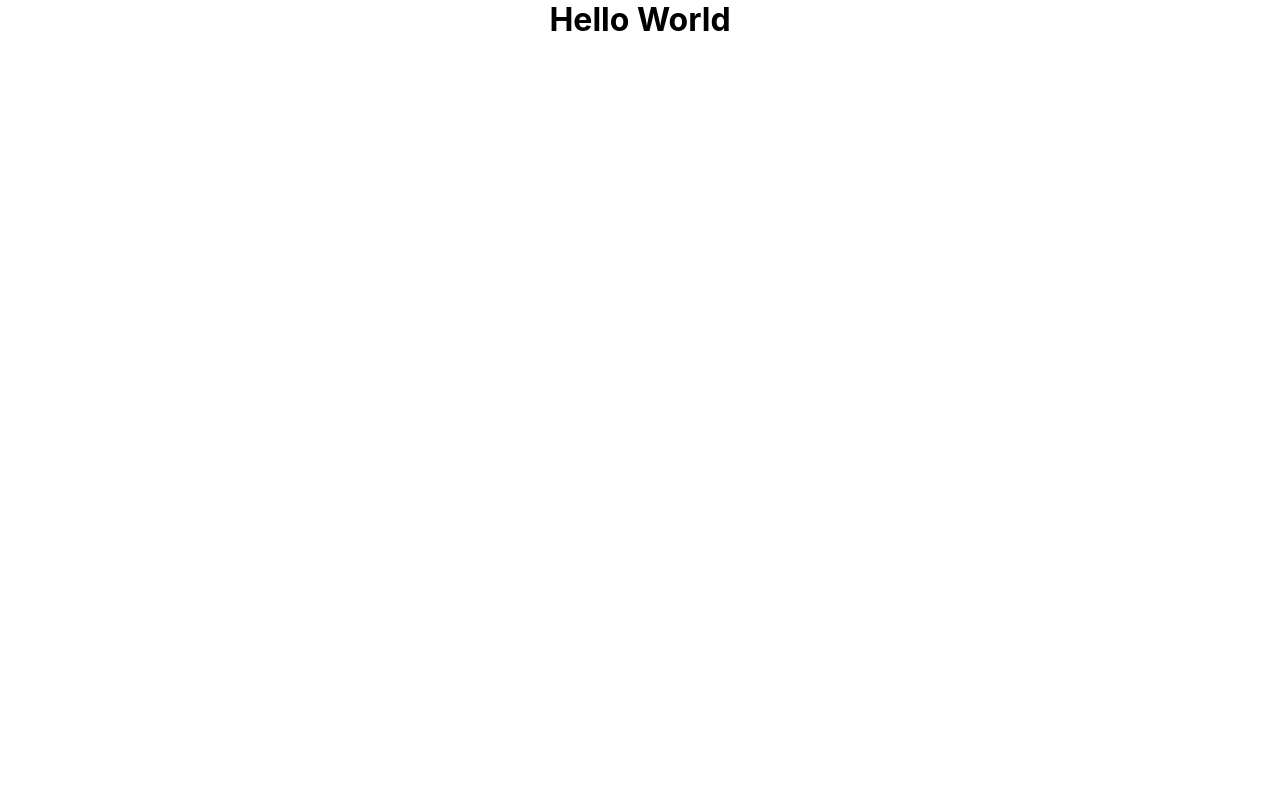
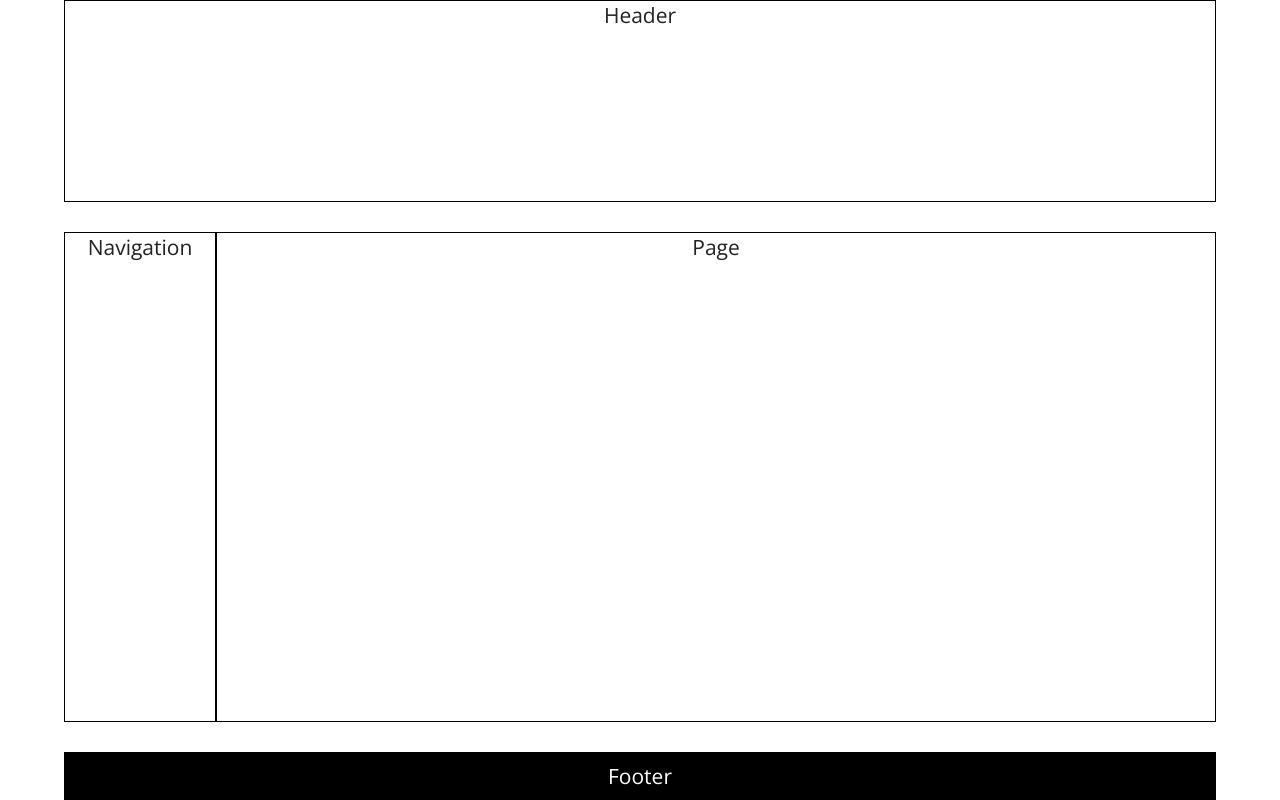
Before and after one commit to ArekeL/SPA_react_router, a React (Create React App) app: page / in a window 1280 px wide. Built offline with nearby package versions, Linux system fonts and the light colour scheme.

Commit message:
Initial layout + react router

```diff
--- a/package.json
+++ b/package.json
@@ -8,6 +8,7 @@
     "@testing-library/user-event": "^13.5.0",
     "react": "^18.2.0",
     "react-dom": "^18.2.0",
+    "react-router-dom": "^6.6.2",
     "react-scripts": "5.0.1",
     "web-vitals": "^2.1.4"
   },
--- a/public/index.html
+++ b/public/index.html
@@ -13,6 +13,11 @@
       user's mobile device or desktop. See https://developers.google.com/web/fundamentals/web-app-manifest/
     -->
   <link rel="manifest" href="%PUBLIC_URL%/manifest.json" />
+  <link rel="preconnect" href="https://fonts.googleapis.com">
+  <link rel="preconnect" href="https://fonts.gstatic.com" crossorigin>
+  <link
+    href="https://fonts.googleapis.com/css2?family=Open+Sans:ital,wght@0,400;0,600;0,700;1,400;1,600;1,700&display=swap"
+    rel="stylesheet">
   <!--
       Notice the use of %PUBLIC_URL% in the tags above.
       It will be replaced with the URL of the `public` folder during the build.
--- a/src/layouts/App.js
+++ b/src/layouts/App.js
@@ -1,13 +1,25 @@
 import React, { Component } from "react";
 import "../styles/App.css";
+import { BrowserRouter as Router } from "react-router-dom";
+import Header from "./Header";
+import Navigation from "./Navigation";
+import Page from "./Page";
+import Footer from "./Footer";
 
 class App extends Component {
 	state = {};
 	render() {
 		return (
-			<div className='App'>
-				<h1>Hello World</h1>
-			</div>
+			<Router>
+				<div className='app'>
+					<header>{<Header />}</header>
+					<main>
+						<aside className='nav'>{<Navigation />}</aside>
+						<section className='page'>{<Page />}</section>
+					</main>
+					<footer>{<Footer />}</footer>
+				</div>
+			</Router>
 		);
 	}
 }
--- /dev/null
+++ b/src/layouts/Footer.js
@@ -0,0 +1,5 @@
+const Footer = () => {
+	return <div>Footer</div>;
+};
+
+export default Footer;
--- /dev/null
+++ b/src/layouts/Header.js
@@ -0,0 +1,5 @@
+const Header = () => {
+	return <div>Header</div>;
+};
+
+export default Header;
--- /dev/null
+++ b/src/layouts/Navigation.js
@@ -0,0 +1,5 @@
+const Navigaton = () => {
+	return <div>Navigation</div>;
+};
+
+export default Navigaton;
--- /dev/null
+++ b/src/layouts/Page.js
@@ -0,0 +1,5 @@
+const Page = () => {
+	return <div>Page</div>;
+};
+
+export default Page;
--- a/src/styles/App.css
+++ b/src/styles/App.css
@@ -1,8 +1,38 @@
-* {
-	margin: 0;
-	padding: 0;
-	box-sizing: 0;
+div.app {
+	display: flex;
+	flex-direction: column;
+	width: 90%;
+	height: 100vh;
+	margin: 0 auto;
+	text-align: center;
+
+	color: #222;
 }
-.App {
-	text-align: center;
+
+header {
+	flex-basis: 25vh;
+	/* temporary */
+	border: 1px solid black;
 }
+
+main {
+	display: flex;
+	flex-grow: 1;
+	padding: 30px 0;
+}
+main .nav {
+	min-width: 150px;
+	/* temporary */
+	border: 1px solid black;
+}
+main .page {
+	flex-grow: 1;
+	/* temporary */
+	border: 1px solid black;
+}
+
+footer {
+	padding: 10px 0;
+	color: white;
+	background-color: black;
+}
--- a/src/styles/index.css
+++ b/src/styles/index.css
@@ -1,13 +1,10 @@
-body {
-  margin: 0;
-  font-family: -apple-system, BlinkMacSystemFont, 'Segoe UI', 'Roboto', 'Oxygen',
-    'Ubuntu', 'Cantarell', 'Fira Sans', 'Droid Sans', 'Helvetica Neue',
-    sans-serif;
-  -webkit-font-smoothing: antialiased;
-  -moz-osx-font-smoothing: grayscale;
+* {
+	margin: 0;
+	padding: 0;
+	box-sizing: 0;
 }
 
-code {
-  font-family: source-code-pro, Menlo, Monaco, Consolas, 'Courier New',
-    monospace;
+html {
+	font-family: "Open Sans", sans-serif;
+	font-size: 21px;
 }
```
Also changed, not shown: 1 other file (tests, documents, lock files or other folders).
